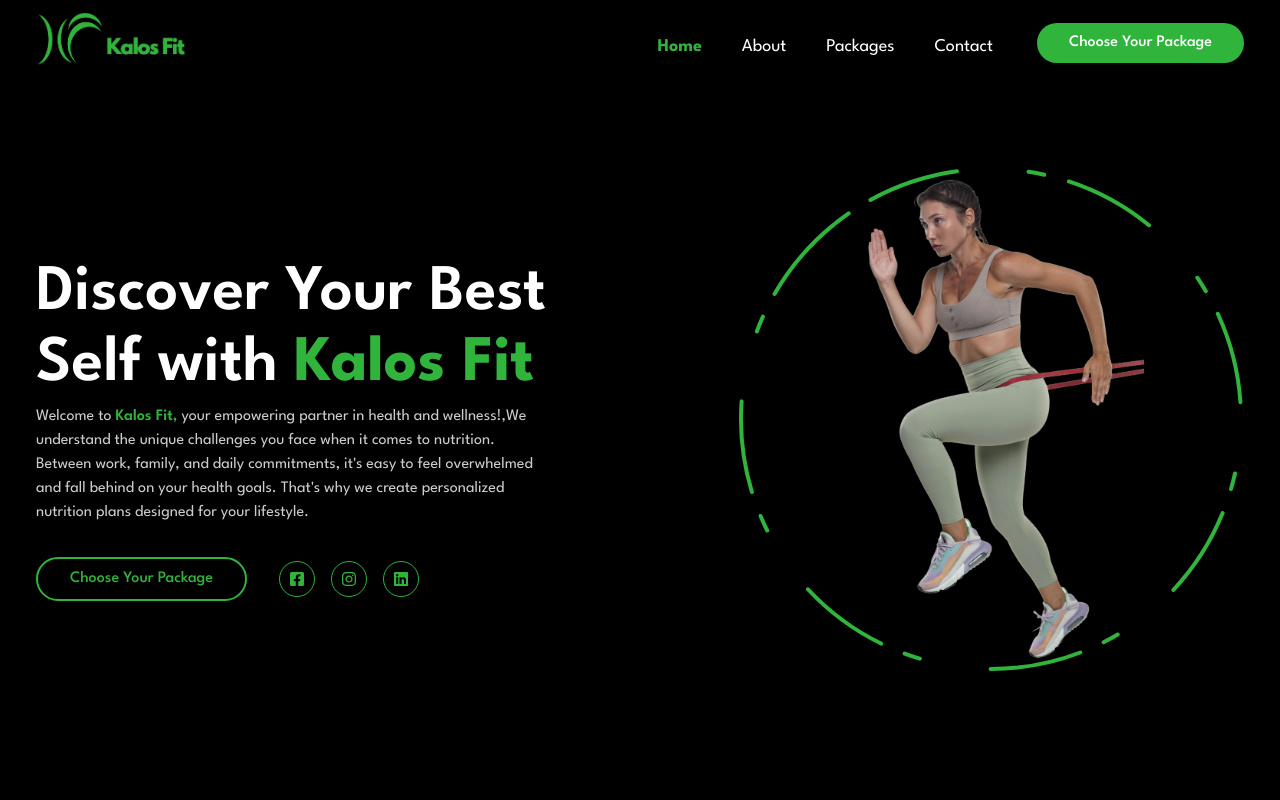
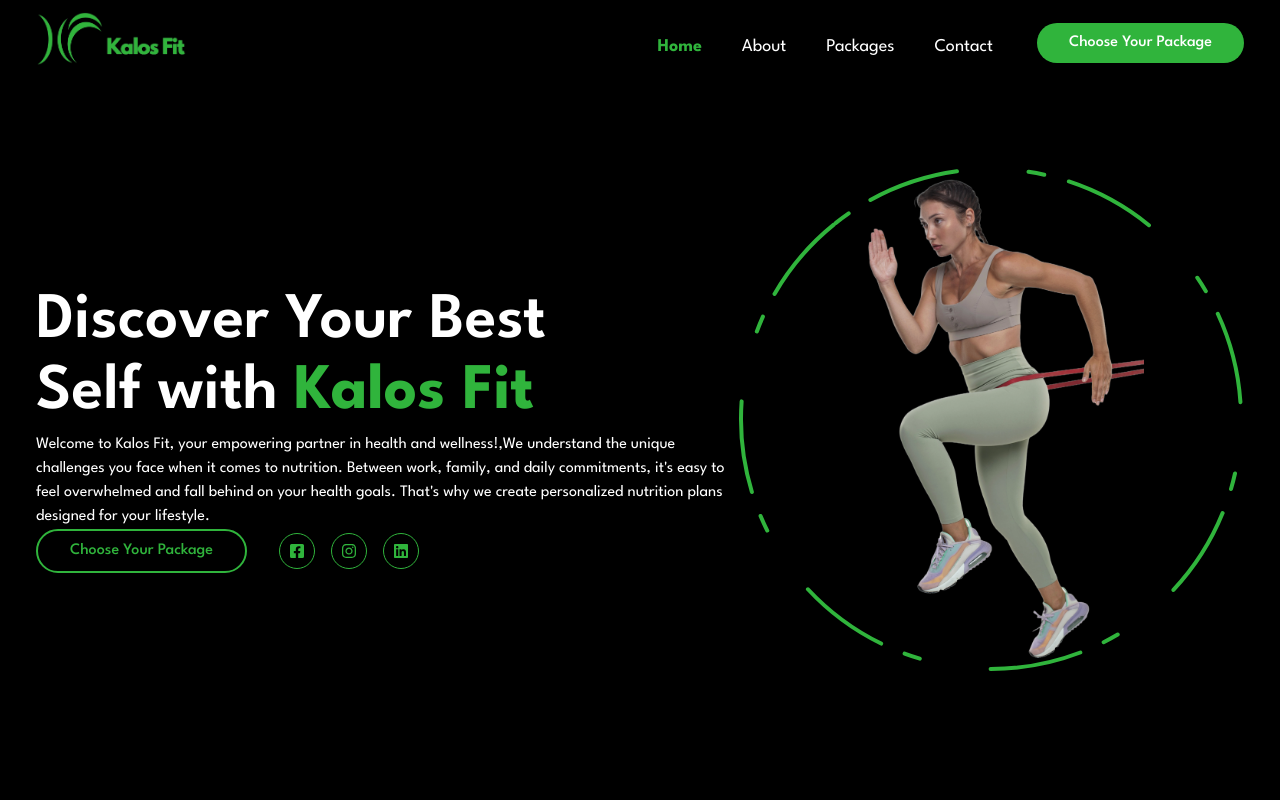
Before and after one commit to mohamed-sayed-elmahdy/kalos-fit, a Next.js app: page / in a window 1280 px wide. Shown: the top 800 px of the page. Built offline with nearby package versions, Linux system fonts and the light colour scheme.

Commit message:
optimize  performance

```diff
--- a/src/app/components/HeroSection/HeroSection.jsx
+++ b/src/app/components/HeroSection/HeroSection.jsx
@@ -13,9 +13,9 @@ function HeroSection() {
             Discover Your Best <br />
             Self with <span className="textgreen font-bold">Kalos Fit</span>
           </h1>
-          <p className="max-w-[500px] mb-8 text-white/80">
+          <p >
             Welcome to
-            <span className="textgreen font-semibold"> Kalos Fit,</span> your
+            <span > Kalos Fit,</span> your
             empowering partner in health and wellness!,We understand the unique
             challenges you face when it comes to nutrition. Between work,
             family, and daily commitments, it's easy to feel overwhelmed and
```
Also changed, not shown: 1 other file (tests, documents, lock files or other folders).
